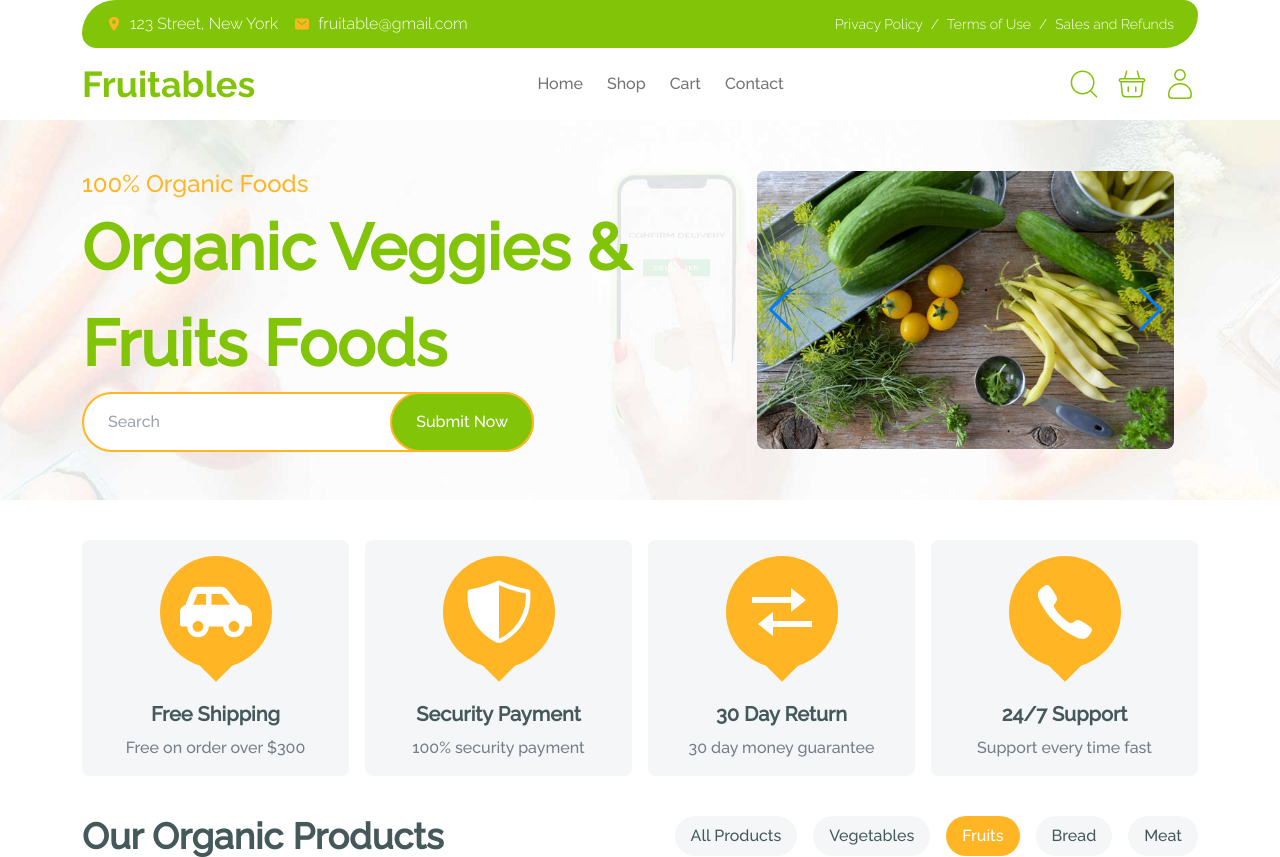
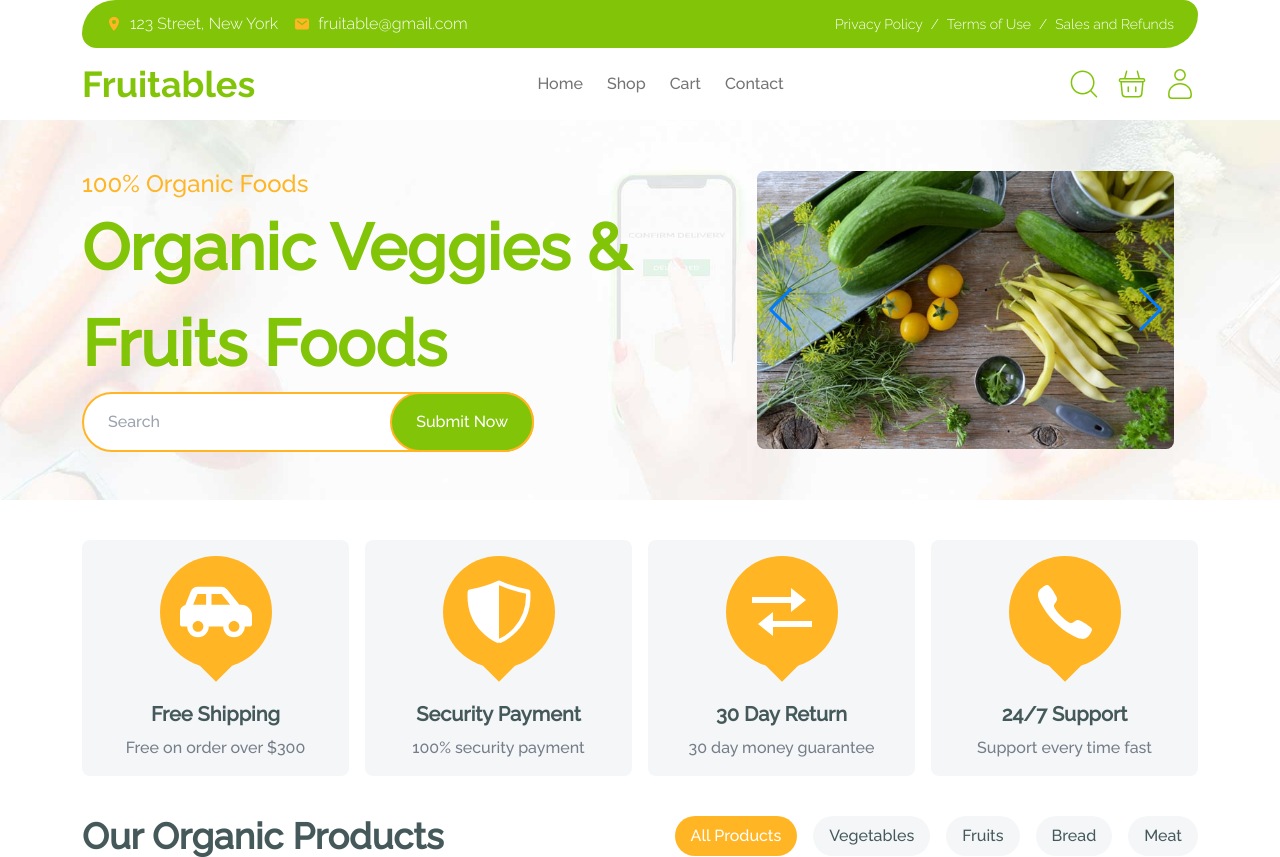
Before and after one commit to dosepehr/fruitables, a Next.js app: page / in a window 1280 px wide. Built offline with nearby package versions, Linux system fonts and the light colour scheme.

Commit message:
edit Products Selector component

```diff
--- a/src/components/templates/index/products/components/ProductSelectorButton.tsx
+++ /dev/null
@@ -1,22 +0,0 @@
-import React, { FC, useState } from "react";
-
-type ProductSelectorButtonProps = {
-  content: string;
-};
-const ProductSelectorButton: FC<ProductSelectorButtonProps> = ({ content }) => {
-  const [category, setCategory] = useState<string>("Fruits");
-  const active = content == category;
-  const handleCategoryChange = (content: string) => {
-    setCategory(content);
-  };
-  return (
-    <button
-      onClick={() => handleCategoryChange(content)}
-      className={`rounded-full ${active ? "bg-mainYellow text-white" : "bg-[#f4f6f8] text-[#45595b]"} px-4 py-2 transition-all duration-300`}
-    >
-      {content}
-    </button>
-  );
-};
-
-export default ProductSelectorButton;
--- a/src/components/templates/index/products/components/ProductsSelector.tsx
+++ b/src/components/templates/index/products/components/ProductsSelector.tsx
@@ -1,14 +1,41 @@
 import { useState } from "react";
-import ProductSelectorButton from "./ProductSelectorButton";
 
 const ProductsSelector = () => {
+  const buttons: { id: number; content: string }[] = [
+    {
+      id: 1,
+      content: "All Products",
+    },
+    {
+      id: 2,
+      content: "Vegetables",
+    },
+    {
+      id: 3,
+      content: "Fruits",
+    },
+    {
+      id: 4,
+      content: "Bread",
+    },
+    {
+      id: 5,
+      content: "Meat",
+    },
+  ];
+  const [category, setCategory] = useState<string>("All Products");
+
   return (
     <div className="flex items-center justify-between space-x-4">
-      <ProductSelectorButton content="All Products" />
-      <ProductSelectorButton content="Vegetables" />
-      <ProductSelectorButton content="Fruits" />
-      <ProductSelectorButton content="Bread" />
-      <ProductSelectorButton content="Meat" />
+      {buttons.map((button) => (
+        <button
+          key={button.id}
+          onClick={() => setCategory(button.content)}
+          className={`rounded-full px-4 py-2 transition-all duration-300 ${button.content == category ? "bg-mainYellow text-white" : "bg-[#f4f6f8] text-[#45595b]"}`}
+        >
+          {button.content}
+        </button>
+      ))}
     </div>
   );
 };
```
